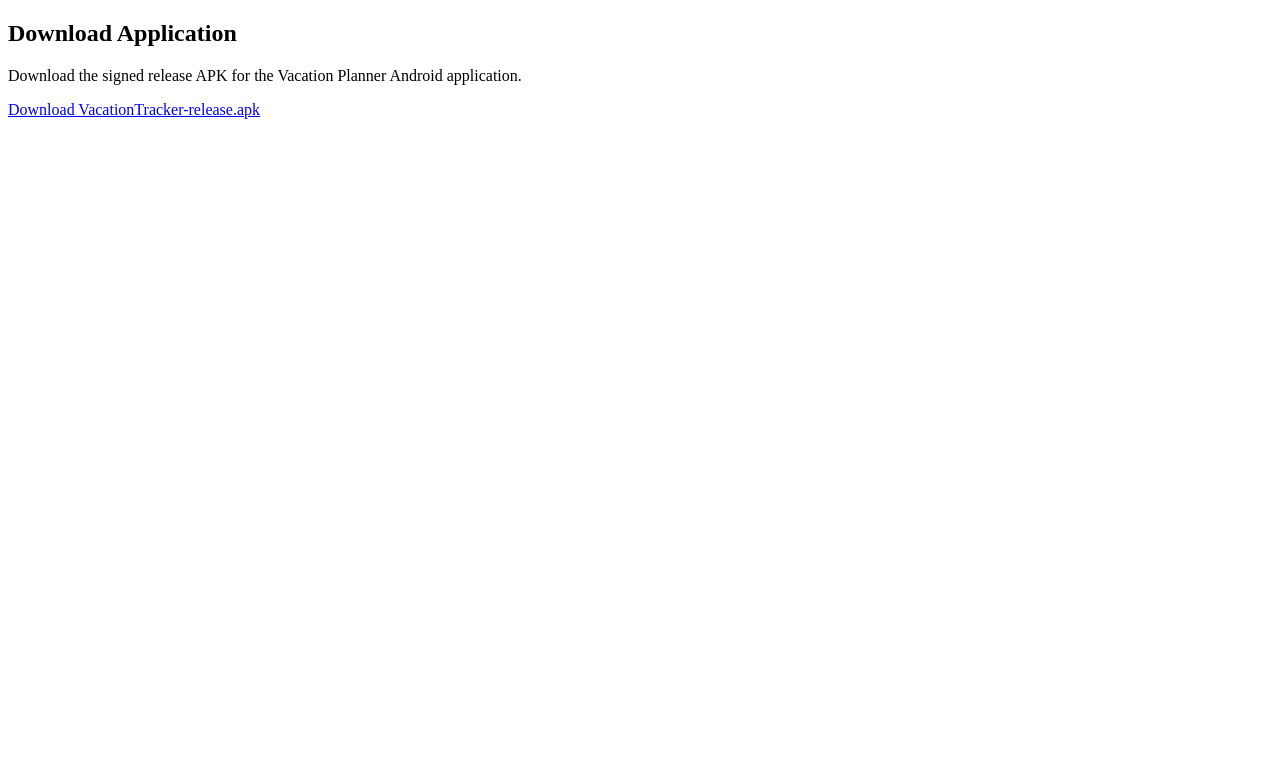
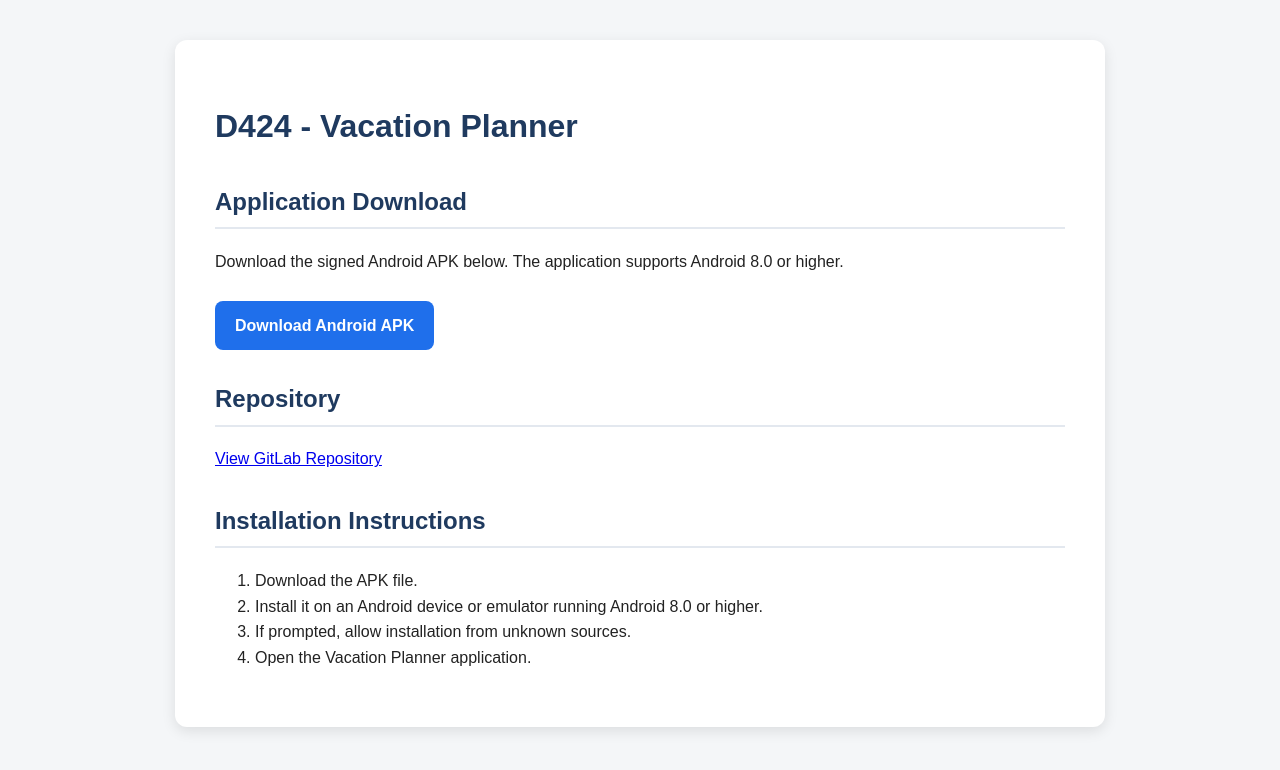
Before and after one commit to corymusselman5/D424_Vacation_Planner_06062026, a plain HTML site: page index.html in a window 1280 px wide. Drawn offline with Linux system fonts and the light colour scheme.

Commit message:
Added Downloadable APK and updated index page

```diff
--- a/index.html
+++ b/index.html
@@ -3,13 +3,96 @@
 <head>
   <meta charset="UTF-8">
   <meta name="viewport" content="width=device-width, initial-scale=1.0">
+  <style>
+  body {
+    font-family: Arial, sans-serif;
+    background-color: #f4f6f8;
+    color: #222;
+    margin: 0;
+    padding: 0;
+    line-height: 1.6;
+  }
 
-<section>
-  <h2>Download Application</h2>
-  <p>
-    Download the signed release APK for the Vacation Planner Android application.
-  </p>
-  <a href="downloads/VacationTracker-release.apk" download>
-    Download VacationTracker-release.apk
-  </a>
-</section>
+  .container {
+    max-width: 850px;
+    margin: 40px auto;
+    background: #ffffff;
+    padding: 40px;
+    border-radius: 12px;
+    box-shadow: 0 4px 14px rgba(0, 0, 0, 0.1);
+  }
+
+  h1 {
+    color: #1f3a5f;
+    margin-bottom: 10px;
+  }
+
+  h2 {
+    color: #1f3a5f;
+    margin-top: 30px;
+    border-bottom: 2px solid #e3e8ef;
+    padding-bottom: 6px;
+  }
+
+  .button {
+    display: inline-block;
+    background-color: #1f6feb;
+    color: #ffffff;
+    padding: 12px 20px;
+    margin-top: 10px;
+    border-radius: 8px;
+    text-decoration: none;
+    font-weight: bold;
+  }
+
+  .button:hover {
+    background-color: #1557b0;
+  }
+
+  .note {
+    background-color: #eef5ff;
+    border-left: 4px solid #1f6feb;
+    padding: 12px 16px;
+    margin-top: 15px;
+    border-radius: 6px;
+  }
+
+  footer {
+    margin-top: 40px;
+    font-size: 0.9em;
+    color: #666;
+  }
+</style>
+
+<body>
+  <div class="container">
+    <h1>D424 - Vacation Planner</h1>
+
+    <h2>Application Download</h2>
+    <p>
+      Download the signed Android APK below. The application supports Android 8.0 or higher.
+    </p>
+
+    <a class="button" href="downloads/app-release.apk" download>
+      Download Android APK
+    </a>
+
+
+
+    <h2>Repository</h2>
+    <p>
+      <a href="https://gitlab.com/wgu-gitlab-environment/student-repos/cmusse10/d424-software-engineering-capstone">
+        View GitLab Repository
+      </a>
+    </p>
+
+    <h2>Installation Instructions</h2>
+    <ol>
+      <li>Download the APK file.</li>
+      <li>Install it on an Android device or emulator running Android 8.0 or higher.</li>
+      <li>If prompted, allow installation from unknown sources.</li>
+      <li>Open the Vacation Planner application.</li>
+    </ol>
+
+  </div>
+</body>
```
Also changed, not shown: 1 other file.
